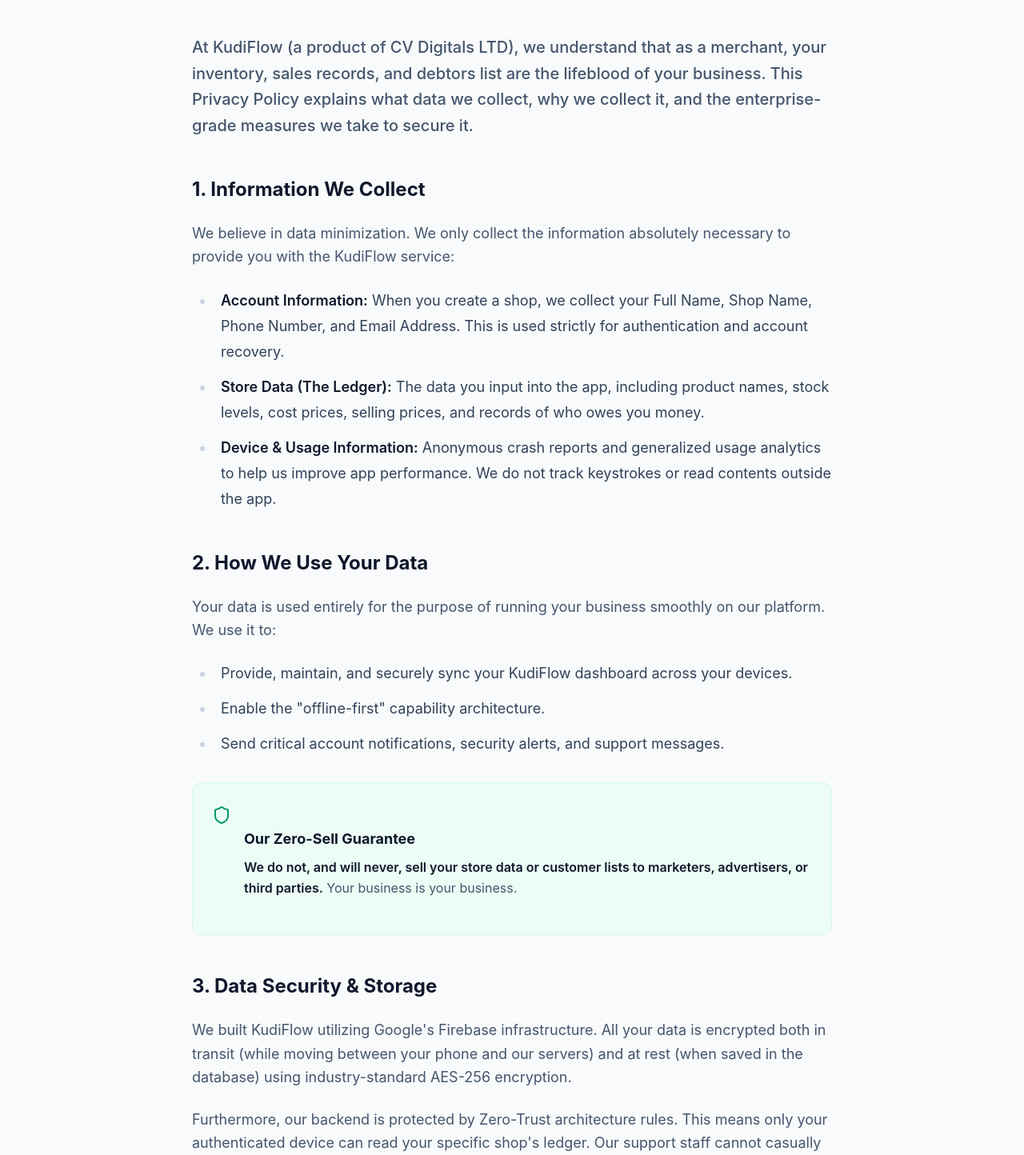
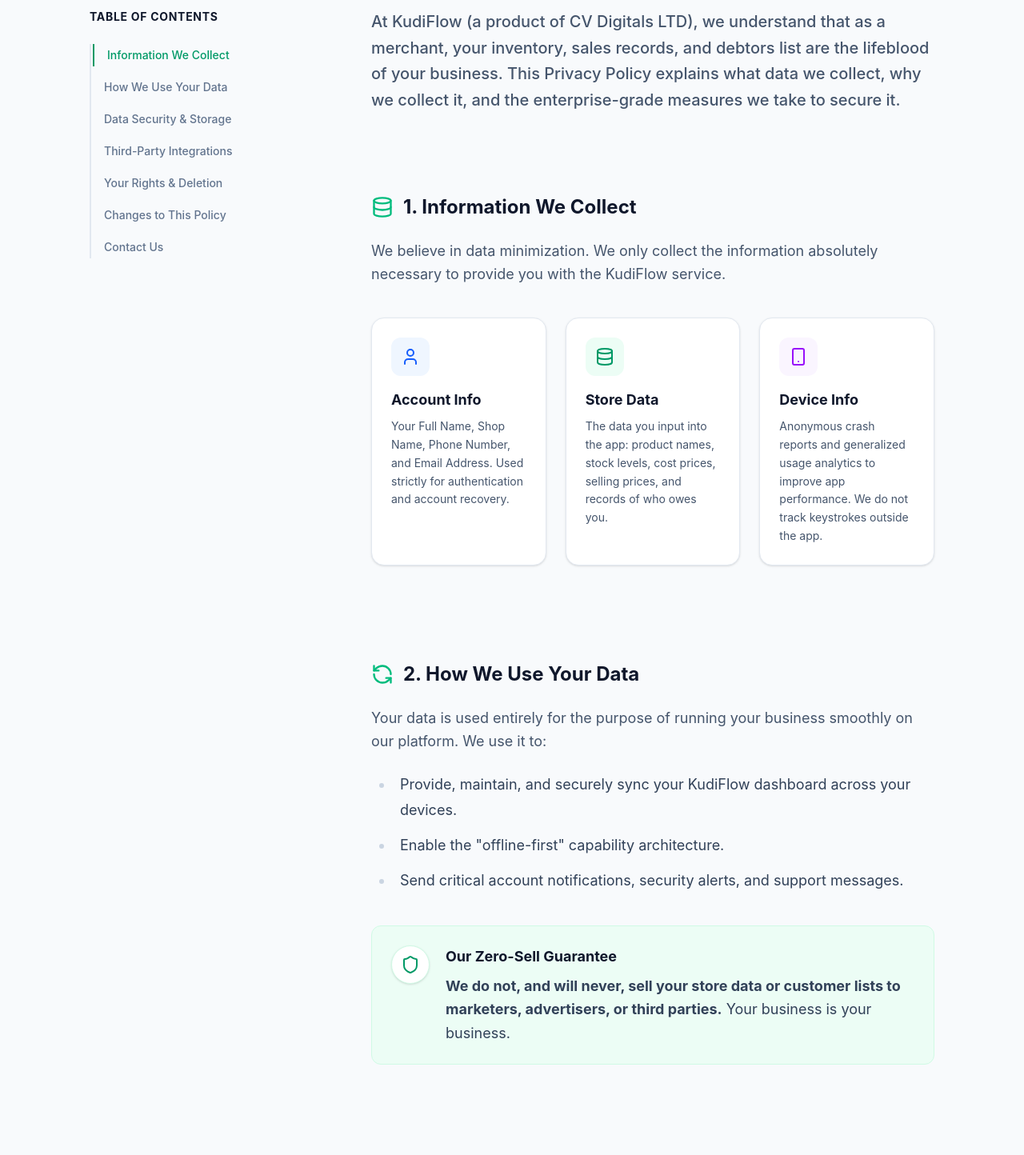
Before and after one commit to VictorChidex1/kudiflow, a React (Vite) app: page /privacy-policy in a window 1280 px wide. Shown: the part 620-2064 px from the top of the page at 80% size. Built offline with nearby package versions, Linux system fonts and the light colour scheme; no server answers.

Commit message:
implemented interactive privacy policy structure

```diff
--- a/src/pages/PrivacyPolicy.tsx
+++ b/src/pages/PrivacyPolicy.tsx
@@ -1,10 +1,91 @@
+import { useState, useEffect } from "react";
 import { LandingNavbar } from "../components/landing/Navbar";
 import { Footer } from "../components/landing/Footer";
 import { motion } from "framer-motion";
-import { Shield, ShieldCheck } from "lucide-react";
+import {
+  Shield,
+  ShieldCheck,
+  User,
+  Database,
+  Smartphone,
+  Lock,
+  Trash2,
+  Mail,
+  RefreshCcw,
+  Share2,
+  FileText,
+} from "lucide-react";
+
+// Helper component for triggering animations on scroll
+const ScrollReveal = ({
+  children,
+  delay = 0,
+}: {
+  children: React.ReactNode;
+  delay?: number;
+}) => (
+  <motion.div
+    initial={{ opacity: 0, y: 30 }}
+    whileInView={{ opacity: 1, y: 0 }}
+    viewport={{ once: true, margin: "-40px" }}
+    transition={{ duration: 0.6, delay }}
+  >
+    {children}
+  </motion.div>
+);
+
+// Moving sections outside to prevent recreation on every render and satisfy exhaustive-deps
+const sections = [
+  { id: "information-we-collect", title: "Information We Collect" },
+  { id: "how-we-use-it", title: "How We Use Your Data" },
+  { id: "data-security", title: "Data Security & Storage" },
+  { id: "third-party", title: "Third-Party Integrations" },
+  { id: "your-rights", title: "Your Rights & Deletion" },
+  { id: "changes", title: "Changes to This Policy" },
+  { id: "contact-us", title: "Contact Us" },
+];
 
 export default function PrivacyPolicy() {
-  const lastUpdated = "March 2, 2026"; // Or use a dynamic date if preferred
+  const lastUpdated = "March 2, 2026";
+  const [activeSection, setActiveSection] = useState("");
+
+  // Logic to highlight sidebar link based on scroll position
+  useEffect(() => {
+    const handleScroll = () => {
+      const sectionElements = sections.map((s) =>
+        document.getElementById(s.id)
+      );
+      const currentScrollPosition = window.scrollY + 200; // Offset for header
+
+      let currentSection = "";
+      for (const section of sectionElements) {
+        if (section && section.offsetTop <= currentScrollPosition) {
+          currentSection = section.id;
+        }
+      }
+      setActiveSection(currentSection);
+    };
+
+    window.addEventListener("scroll", handleScroll);
+    return () => window.removeEventListener("scroll", handleScroll);
+  }, []);
+
+  const scrollToSection = (id: string, e: React.MouseEvent) => {
+    e.preventDefault();
+    const element = document.getElementById(id);
+    if (element) {
+      const offset = 100; // Account for fixed header if any
+      const bodyRect = document.body.getBoundingClientRect().top;
+      const elementRect = element.getBoundingClientRect().top;
+      const elementPosition = elementRect - bodyRect;
+      const offsetPosition = elementPosition - offset;
+
+      window.scrollTo({
+        top: offsetPosition,
+        behavior: "smooth",
+      });
+    }
+  };
 
   return (
     <div className="min-h-screen bg-slate-50 flex flex-col font-sans selection:bg-kudi-green/30">
@@ -12,12 +93,12 @@
 
       <main className="grow pt-20">
         {/* Premium Dark Trust Header */}
-        <section className="relative bg-slate-900 border-b border-slate-800 py-20 lg:py-28 overflow-hidden">
+        <section className="relative bg-slate-900 border-b border-slate-800 py-16 lg:py-24 overflow-hidden">
           {/* Subtle Background Glows */}
           <div className="absolute top-0 right-1/4 w-[400px] h-[400px] bg-kudi-green/10 rounded-full blur-[100px] mix-blend-screen pointer-events-none" />
           <div className="absolute bottom-0 left-1/3 w-[300px] h-[300px] bg-emerald-500/10 rounded-full blur-[80px] mix-blend-screen pointer-events-none" />
 
-          <div className="relative z-10 w-full max-w-4xl mx-auto px-6 sm:px-12">
+          <div className="relative z-10 w-full max-w-6xl mx-auto px-6 sm:px-12">
             <motion.div
               initial={{ opacity: 0, y: 20 }}
               animate={{ opacity: 1, y: 0 }}
@@ -44,147 +125,276 @@
           </div>
         </section>
 
-        {/* The Reading Canvas */}
-        <section className="w-full max-w-4xl mx-auto px-6 sm:px-12 py-16 lg:py-24">
-          <div className="prose prose-slate prose-lg max-w-none prose-headings:text-slate-900 prose-headings:font-bold prose-h2:text-2xl prose-h2:mt-12 prose-h2:mb-6 prose-p:text-slate-600 prose-p:leading-relaxed prose-a:text-kudi-green prose-a:no-underline hover:prose-a:underline">
-            <p className="lead text-xl text-slate-700 font-medium">
-              At KudiFlow (a product of CV Digitals LTD), we understand that as
-              a merchant, your inventory, sales records, and debtors list are
-              the lifeblood of your business. This Privacy Policy explains what
-              data we collect, why we collect it, and the enterprise-grade
-              measures we take to secure it.
+        {/* Dual Column Layout (Sidebar + Content) */}
+        <section className="w-full max-w-6xl mx-auto px-6 sm:px-12 py-16 lg:py-24">
+          <div className="flex flex-col lg:flex-row gap-16">
+            {/* Left Column: Sticky Table of Contents (Hidden on mobile) */}
+            <aside className="hidden lg:block w-72 shrink-0">
+              <div className="sticky top-32">
+                <h3 className="text-sm font-bold text-slate-900 uppercase tracking-wider mb-6">
+                  Table of Contents
+                </h3>
+                <nav className="flex flex-col gap-3 border-l-2 border-slate-200">
+                  {sections.map((section) => (
+                    <a
+                      key={section.id}
+                      href={`#${section.id}`}
+                      onClick={(e) => scrollToSection(section.id, e)}
+                      className={`block pl-4 py-1 text-sm font-medium transition-all duration-200 border-l-2 -ml-[2px] ${
+                        activeSection === section.id ||
+                        (activeSection === "" && section.id === sections[0].id)
+                          ? "border-kudi-green text-kudi-green translate-x-1"
+                          : "border-transparent text-slate-500 hover:text-slate-800 hover:border-slate-300"
+                      }`}
+                    >
+                      {section.title}
+                    </a>
+                  ))}
+                </nav>
+              </div>
+            </aside>
+
+            {/* Right Column: The Reading Canvas */}
+            <div className="flex-1 min-w-0">
+              <div className="prose prose-slate prose-lg max-w-none prose-headings:text-slate-900 prose-headings:font-bold prose-h2:text-2xl prose-h2:mt-16 prose-h2:mb-6 prose-p:text-slate-600 prose-p:leading-relaxed prose-a:text-kudi-green prose-a:no-underline hover:prose-a:underline">
+                <ScrollReveal>
+                  <p className="lead text-xl text-slate-700 font-medium mt-0">
+                    At KudiFlow (a product of CV Digitals LTD), we understand
+                    that as a merchant, your inventory, sales records, and
+                    debtors list are the lifeblood of your business. This
+                    Privacy Policy explains what data we collect, why we collect
+                    it, and the enterprise-grade measures we take to secure it.
+                  </p>
+                </ScrollReveal>
+
+                {/* Section 1 */}
+                <ScrollReveal>
+                  <div
+                    id="information-we-collect"
+                    className="scroll-mt-24 pt-4"
+                  >
+                    <h2 className="flex items-center gap-3">
+                      <Database className="w-7 h-7 text-emerald-500" />
+                      1. Information We Collect
+                    </h2>
+                    <p>
+                      We believe in data minimization. We only collect the
+                      information absolutely necessary to provide you with the
+                      KudiFlow service.
                     </p>
 
-            <h2>1. Information We Collect</h2>
-            <p>
-              We believe in data minimization. We only collect the information
-              absolutely necessary to provide you with the KudiFlow service:
+                    {/* Information Cards Grid */}
+                    <div className="grid grid-cols-1 sm:grid-cols-3 gap-6 my-10 not-prose">
+                      <div className="bg-white p-6 rounded-2xl border border-slate-200 shadow-sm hover:shadow-md hover:border-emerald-200 transition-all">
+                        <div className="w-12 h-12 bg-blue-50 text-blue-600 rounded-xl flex items-center justify-center mb-4">
+                          <User className="w-6 h-6" />
+                        </div>
+                        <h4 className="text-lg font-bold text-slate-900 mb-2">
+                          Account Info
+                        </h4>
+                        <p className="text-sm text-slate-600 leading-relaxed">
+                          Your Full Name, Shop Name, Phone Number, and Email
+                          Address. Used strictly for authentication and account
+                          recovery.
                         </p>
-            <ul>
-              <li>
-                <strong>Account Information:</strong> When you create a shop, we
-                collect your Full Name, Shop Name, Phone Number, and Email
-                Address. This is used strictly for authentication and account
-                recovery.
-              </li>
-              <li>
-                <strong>Store Data (The Ledger):</strong> The data you input
-                into the app, including product names, stock levels, cost
-                prices, selling prices, and records of who owes you money.
-              </li>
-              <li>
-                <strong>Device & Usage Information:</strong> Anonymous crash
-                reports and generalized usage analytics to help us improve app
-                performance. We do not track keystrokes or read contents outside
-                the app.
-              </li>
-            </ul>
+                      </div>
 
-            <h2>2. How We Use Your Data</h2>
+                      <div className="bg-white p-6 rounded-2xl border border-slate-200 shadow-sm hover:shadow-md hover:border-emerald-200 transition-all">
+                        <div className="w-12 h-12 bg-emerald-50 text-kudi-green rounded-xl flex items-center justify-center mb-4">
+                          <Database className="w-6 h-6" />
+                        </div>
+                        <h4 className="text-lg font-bold text-slate-900 mb-2">
+                          Store Data
+                        </h4>
+                        <p className="text-sm text-slate-600 leading-relaxed">
+                          The data you input into the app: product names, stock
+                          levels, cost prices, selling prices, and records of
+                          who owes you.
+                        </p>
+                      </div>
+
+                      <div className="bg-white p-6 rounded-2xl border border-slate-200 shadow-sm hover:shadow-md hover:border-emerald-200 transition-all">
+                        <div className="w-12 h-12 bg-purple-50 text-purple-600 rounded-xl flex items-center justify-center mb-4">
+                          <Smartphone className="w-6 h-6" />
+                        </div>
+                        <h4 className="text-lg font-bold text-slate-900 mb-2">
+                          Device Info
+                        </h4>
+                        <p className="text-sm text-slate-600 leading-relaxed">
+                          Anonymous crash reports and generalized usage
+                          analytics to improve app performance. We do not track
+                          keystrokes outside the app.
+                        </p>
+                      </div>
+                    </div>
+                  </div>
+                </ScrollReveal>
+
+                {/* Section 2 */}
+                <ScrollReveal>
+                  <div id="how-we-use-it" className="scroll-mt-24 pt-4">
+                    <h2 className="flex items-center gap-3">
+                      <RefreshCcw className="w-7 h-7 text-emerald-500" />
+                      2. How We Use Your Data
+                    </h2>
                     <p>
                       Your data is used entirely for the purpose of running your
                       business smoothly on our platform. We use it to:
                     </p>
                     <ul>
                       <li>
-                Provide, maintain, and securely sync your KudiFlow dashboard
-                across your devices.
+                        Provide, maintain, and securely sync your KudiFlow
+                        dashboard across your devices.
                       </li>
-              <li>Enable the "offline-first" capability architecture.</li>
                       <li>
-                Send critical account notifications, security alerts, and
-                support messages.
+                        Enable the "offline-first" capability architecture.
+                      </li>
+                      <li>
+                        Send critical account notifications, security alerts,
+                        and support messages.
                       </li>
                     </ul>
-            <div className="bg-emerald-50 border border-emerald-100 rounded-xl p-6 mt-8 mb-8 flex gap-4">
-              <Shield className="w-6 h-6 text-kudi-green shrink-0 mt-1" />
+
+                    <div className="bg-emerald-50 border border-emerald-100 rounded-xl p-6 mt-10 mb-8 flex flex-col sm:flex-row gap-5 not-prose items-start">
+                      <div className="w-12 h-12 bg-white rounded-full flex items-center justify-center shrink-0 shadow-sm text-kudi-green border border-emerald-100">
+                        <Shield className="w-6 h-6" />
+                      </div>
                       <div>
-                <h4 className="font-bold text-slate-900 m-0 mb-2">
+                        <h4 className="font-bold text-slate-900 text-lg mb-2">
                           Our Zero-Sell Guarantee
                         </h4>
-                <p className="m-0 text-slate-700 text-base">
+                        <p className="text-slate-700 leading-relaxed">
                           <strong>
-                    We do not, and will never, sell your store data or customer
-                    lists to marketers, advertisers, or third parties.
+                            We do not, and will never, sell your store data or
+                            customer lists to marketers, advertisers, or third
+                            parties.
                           </strong>{" "}
                           Your business is your business.
                         </p>
                       </div>
                     </div>
+                  </div>
+                </ScrollReveal>
 
-            <h2>3. Data Security & Storage</h2>
+                {/* Section 3 */}
+                <ScrollReveal>
+                  <div id="data-security" className="scroll-mt-24 pt-4">
+                    <h2 className="flex items-center gap-3">
+                      <Lock className="w-7 h-7 text-emerald-500" />
+                      3. Data Security & Storage
+                    </h2>
                     <p>
-              We built KudiFlow utilizing Google's Firebase infrastructure. All
-              your data is encrypted both in transit (while moving between your
-              phone and our servers) and at rest (when saved in the database)
-              using industry-standard AES-256 encryption.
+                      We built KudiFlow utilizing Google's advanced Firebase
+                      infrastructure. All your data is encrypted both in transit
+                      (while moving between your phone and our servers) and at
+                      rest (when saved in the database) using industry-standard
+                      AES-256 encryption.
                     </p>
                     <p>
-              Furthermore, our backend is protected by Zero-Trust architecture
-              rules. This means only your authenticated device can read your
-              specific shop's ledger. Our support staff cannot casually browse
-              through your debtors list.
+                      Furthermore, our backend is protected by Zero-Trust
+                      architecture rules. This means only your authenticated
+                      device can read your specific shop's ledger. Our support
+                      staff cannot casually browse through your debtors list.
                     </p>
+                  </div>
+                </ScrollReveal>
 
-            <h2>4. Third-Party Integrations</h2>
+                {/* Section 4 */}
+                <ScrollReveal>
+                  <div id="third-party" className="scroll-mt-24 pt-4">
+                    <h2 className="flex items-center gap-3">
+                      <Share2 className="w-7 h-7 text-emerald-500" />
+                      4. Third-Party Integrations
+                    </h2>
                     <p>
-              To provide essential features, we integrate with highly vetted
-              third-party services:
+                      To provide essential features, we integrate with highly
+                      vetted third-party services:
                     </p>
                     <ul>
                       <li>
-                <strong>Google Cloud/Firebase:</strong> For secure database
-                hosting and authentication.
+                        <strong>Google Cloud/Firebase:</strong> For secure
+                        database hosting and authentication.
                       </li>
                       <li>
-                <strong>Google reCAPTCHA v3:</strong> Invisible bot protection
-                on our public forms. They analyze behavioral patterns to block
-                spam.
+                        <strong>Google reCAPTCHA v3:</strong> Invisible bot
+                        protection on our public forms. They analyze behavioral
+                        patterns to block spam.
                       </li>
                     </ul>
+                  </div>
+                </ScrollReveal>
 
-            <h2>5. Your Rights & Data Deletion</h2>
+                {/* Section 5 */}
+                <ScrollReveal>
+                  <div id="your-rights" className="scroll-mt-24 pt-4">
+                    <h2 className="flex items-center gap-3">
+                      <Trash2 className="w-7 h-7 text-emerald-500" />
+                      5. Your Rights & Data Deletion
+                    </h2>
                     <p>
-              You have total control over your digital ledger. You have the
-              right to:
+                      You have total control over your digital ledger. You have
+                      the right to:
                     </p>
                     <ul>
                       <li>
-                Export your data at any time (feature coming soon to the Pro
-                Dashboard).
+                        Export your data at any time (feature coming soon to the
+                        Pro Dashboard).
                       </li>
                       <li>
-                Request a complete deletion of your account and all associated
-                store data. Once requested, your data is permanently scrubbed
-                from our active servers within 30 days.
+                        Request a complete deletion of your account and all
+                        associated store data. Once requested, your data is
+                        permanently scrubbed from our active servers within 30
+                        days.
                       </li>
                     </ul>
+                  </div>
+                </ScrollReveal>
 
-            <h2>6. Changes to This Policy</h2>
+                {/* Section 6 */}
+                <ScrollReveal>
+                  <div id="changes" className="scroll-mt-24 pt-4">
+                    <h2 className="flex items-center gap-3">
+                      <FileText className="w-7 h-7 text-emerald-500" />
+                      6. Changes to This Policy
+                    </h2>
                     <p>
-              We may update this Privacy Policy occasionally to reflect software
-              updates or legal requirements. If we make significant changes that
-              affect your rights, we will notify you directly via the app
-              dashboard or email.
+                      We may update this Privacy Policy occasionally to reflect
+                      software updates or legal requirements. If we make
+                      significant changes that affect your rights, we will
+                      notify you directly via the app dashboard or email.
                     </p>
+                  </div>
+                </ScrollReveal>
 
-            <h2>7. Contact Us</h2>
+                {/* Section 7 */}
+                <ScrollReveal>
+                  <div id="contact-us" className="scroll-mt-24 pt-4">
+                    <h2 className="flex items-center gap-3">
+                      <Mail className="w-7 h-7 text-emerald-500" />
+                      7. Contact Us
+                    </h2>
                     <p>
                       If you have any questions, concerns, or require assistance
                       regarding your data privacy, the technical architecture of
-              KudiFlow, or CV Digitals LTD compliance, please reach out to our
-              team:
+                      KudiFlow, or CV Digitals LTD compliance, please reach out
+                      to our team:
                     </p>
                     <ul>
                       <li>
                         <strong>Email:</strong>{" "}
-                <a href="mailto:support@kudiflow.com">support@kudiflow.com</a>
+                        <a href="mailto:support@kudiflow.com">
+                          support@kudiflow.com
+                        </a>
                       </li>
                       <li>
-                <strong>In-App:</strong> Use the direct WhatsApp Support button
-                provided in your dashboard.
+                        <strong>In-App:</strong> Use the direct WhatsApp Support
+                        button provided in your dashboard.
                       </li>
                     </ul>
+                  </div>
+                </ScrollReveal>
+              </div>
+            </div>
           </div>
         </section>
       </main>
```
Lines whose indentation alone changed are shown as unchanged.
